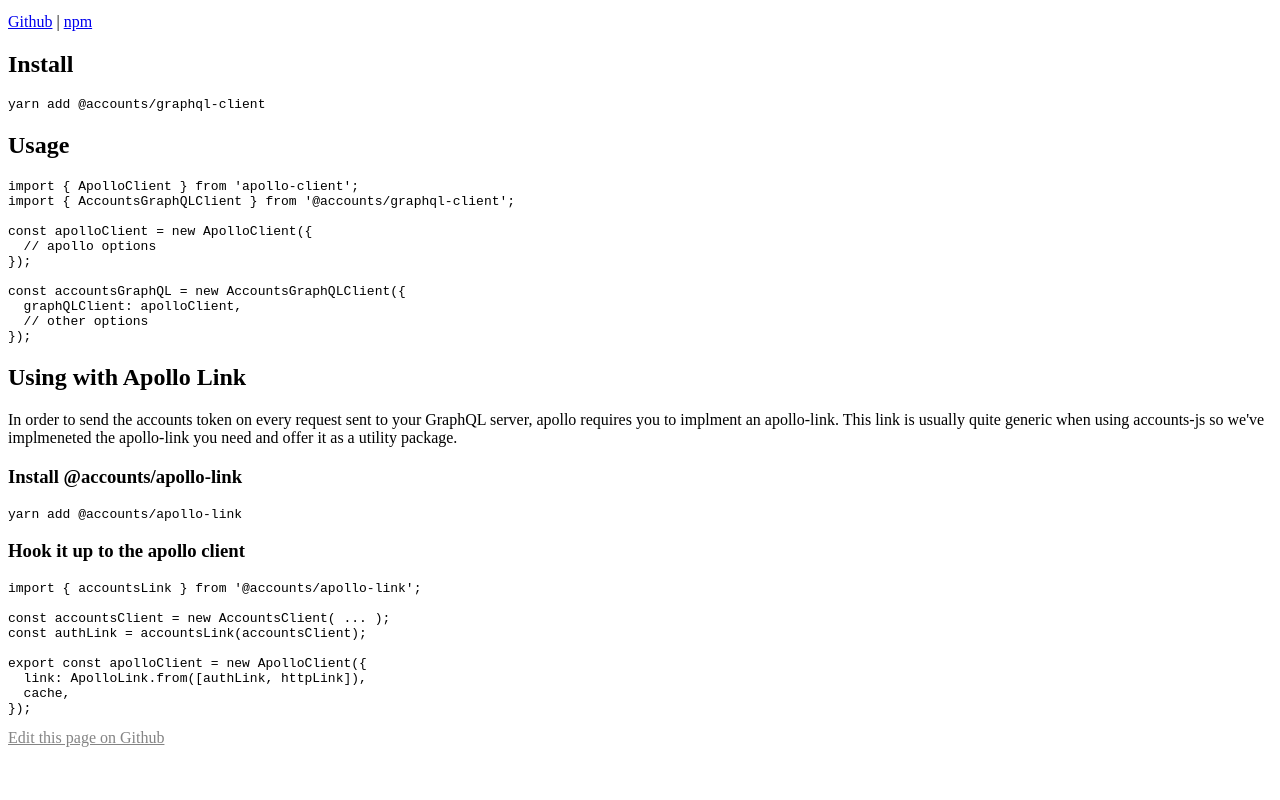
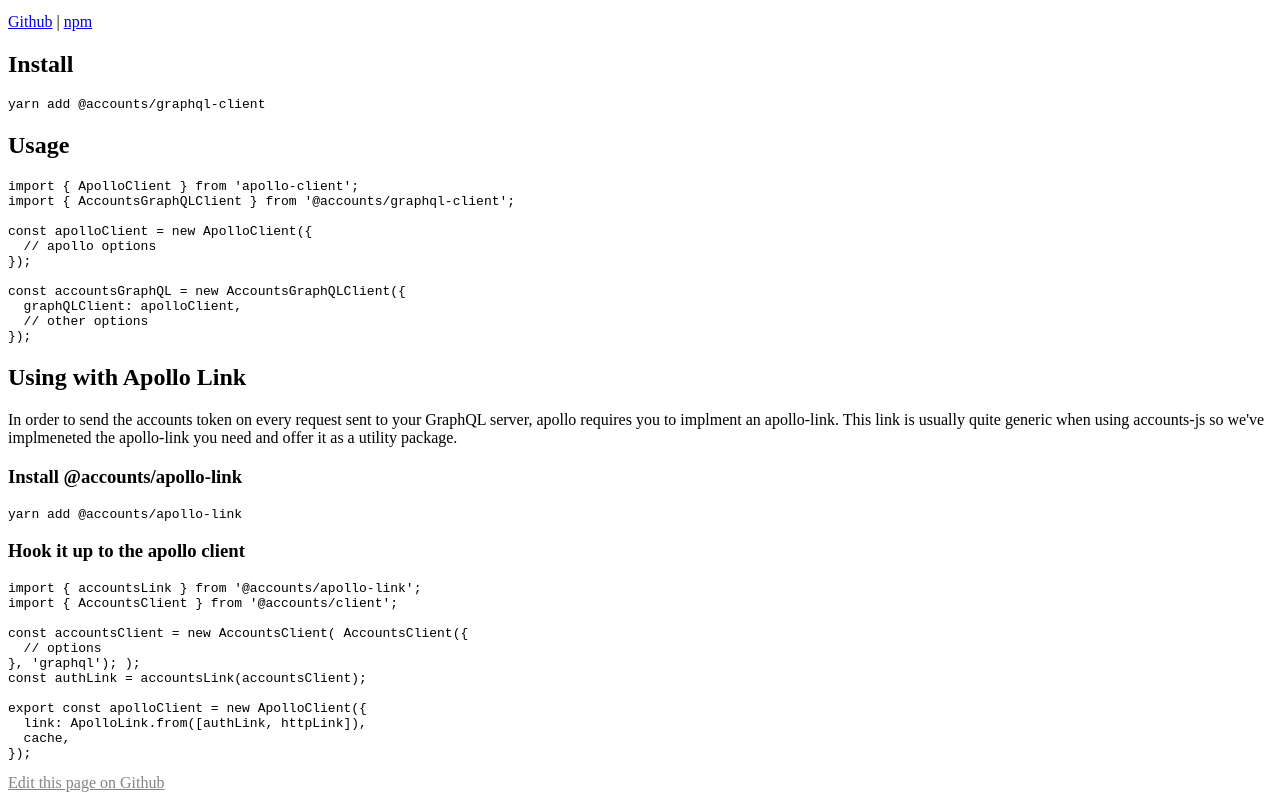
Before and after one commit to accounts-js/docs, a Gatsby site: page /docs/transport/graphql in a window 1280 px wide. Shown: the part 3502-4302 px from the top of the page. Before the commit the page ends 4257 px from the top, so only its background shows below. Built offline with nearby package versions, Linux system fonts and the light colour scheme; Gatsby itself is replaced by a stand-in of ours; some packages are replaced by stand-ins of ours; code samples lack their colours.

Commit message:
more info on what AccountsClient is

````diff
--- a/src/pages/docs/transport/graphql.md
+++ b/src/pages/docs/transport/graphql.md
@@ -250,8 +250,11 @@ yarn add @accounts/apollo-link
 
 ```js
 import { accountsLink } from '@accounts/apollo-link';
+import { AccountsClient } from '@accounts/client';
 
-const accountsClient = new AccountsClient( ... );
+const accountsClient = new AccountsClient( AccountsClient({
+  // options
+}, 'graphql'); );
 const authLink = accountsLink(accountsClient);
 
 export const apolloClient = new ApolloClient({
````
